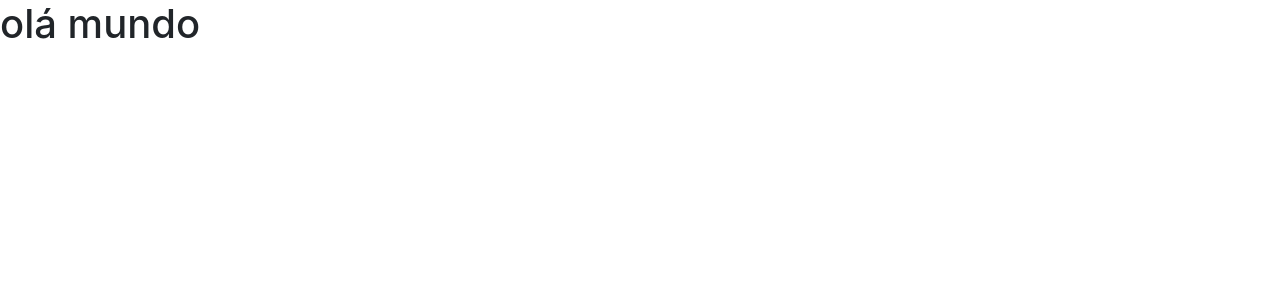
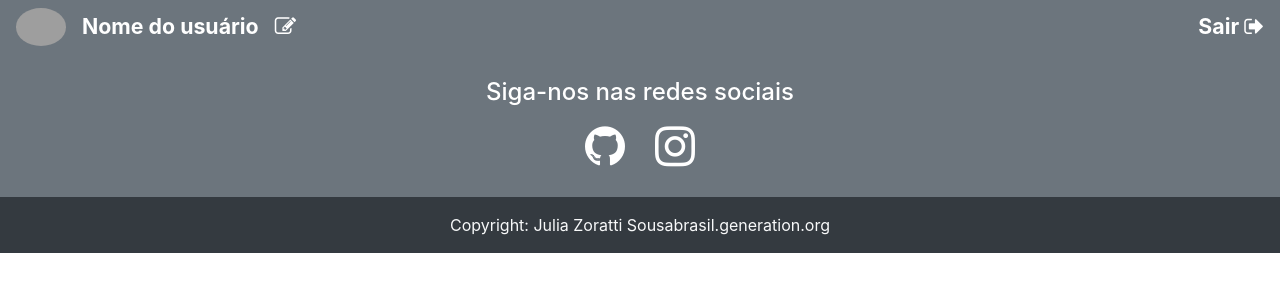
Before and after one commit to juliazoratti/blogPessoa-FrontEnd, an Angular app: page / in a window 1280 px wide. Shown: the top 300 px of the page. Built offline with nearby package versions, Linux system fonts and the light colour scheme; grey boxes are pictures that could not be loaded.

Commit message:
Menu e Rodapé

```diff
--- a/src/app/app.component.html
+++ b/src/app/app.component.html
@@ -1 +1,2 @@
-<h1>olá mundo</h1>
+<app-menu></app-menu>
+<app-rodape></app-rodape>
--- a/src/app/app.module.ts
+++ b/src/app/app.module.ts
@@ -3,10 +3,14 @@
 
 import { AppRoutingModule } from './app-routing.module';
 import { AppComponent } from './app.component';
+import { MenuComponent } from './menu/menu.component';
+import { RodapeComponent } from './rodape/rodape.component';
 
 @NgModule({
   declarations: [
-    AppComponent
+    AppComponent,
+    MenuComponent,
+    RodapeComponent
   ],
   imports: [
     BrowserModule,
--- /dev/null
+++ b/src/app/menu/menu.component.css
@@ -0,0 +1,6 @@
+.fs-16{
+    font-size: 16pt;
+}
+a{
+    cursor: pointer;
+}
--- /dev/null
+++ b/src/app/menu/menu.component.html
@@ -0,0 +1,26 @@
+<!--navbar-->
+<nav class="navbar navbar-expand-lg navbar-light bg-secondary">
+    <button class="navbar-toggler" type="button" data-toggle="collapse" data-target="#navbarSupportedContent" aria-controls="navbarSupportedContent" aria-expanded="false" aria-label="Toggle navigation">
+      <span class="navbar-toggler-icon"></span>
+    </button>
+
+    <div class="collapse navbar-collapse" id="navbarSupportedContent">
+      <ul class="navbar-nav mr-auto d-flex align-items-center">
+        <li class="nav-item active">
+          <img src="https://avatars.githubusercontent.com/u/78916393?v=4" alt = "imagem do user" width="50px" height="50px" class = "img-fluid rounded-circle"> <!--foto do usuário-->
+        </li>
+        <li class="nav-item pl-3">
+          <p class ="m-0 font-weight-bold text-white fs-16">Nome do usuário</p> <!--nome do usuário-->
+        </li>
+        <li class="nav-item pl-3">
+            <a href="">
+                <p class = "text-white fs-16 m-0"><i class="fa fa-pencil-square-o text-white fs-16"></i></p>
+            </a> <!--botão edit-->
+        </li>
+        </ul>
+        <ul class="navbar-nav ml-auto d-flex align-items-center">
+            <a class ="m-0 font-weight-bold text-white fs-16">Sair <i class="fa fa-sign-out" aria-hidden="true"></i></a>
+        </ul>
+    </div>
+  </nav>
+  <!--/navbar-->
--- /dev/null
+++ b/src/app/menu/menu.component.ts
@@ -0,0 +1,15 @@
+import { Component, OnInit } from '@angular/core';
+
+@Component({
+  selector: 'app-menu',
+  templateUrl: './menu.component.html',
+  styleUrls: ['./menu.component.css']
+})
+export class MenuComponent implements OnInit {
+
+  constructor() { }
+
+  ngOnInit(): void {
+  }
+
+}
--- /dev/null
+++ b/src/app/rodape/rodape.component.css
@@ -0,0 +1,20 @@
+ul.social-network{
+    list-style: none;
+    padding: 0px;
+}
+ul.social-network li{
+    display: inline;
+    margin: 0;
+    padding: 5px;
+}
+.fa{
+    font-size: 35pt;
+    color:white;
+    padding: 10px;
+}
+.fa-github:hover{
+    color: black;
+}
+.fa-instagram:hover{
+    color: pink;
+}
--- /dev/null
+++ b/src/app/rodape/rodape.component.html
@@ -0,0 +1,30 @@
+<footer class ="page-footer font-small bg-secondary pt-4">
+    <div class="container">
+        <div class="row">
+            <div class="col-md-12 d-flex justify-content-center">
+                <h4 class="text-white">Siga-nos nas redes sociais</h4>
+            </div>
+        </div>
+
+    <div class="row">
+        <div class="col-md-12 d-flex justify-content-center">
+            <ul class="social-network">
+                <li>
+                    <a href="https://github.com/juliazoratti/blogPessoa-FrontEnd" target="_blank" class="iconGithub">
+                        <i class="fa fa-github" aria-hidden="true"></i>
+                    </a>
+                </li>
+                <li>
+                    <a href="https://www.instagram.com/" target="_blank" class="iconInstagram">
+                        <i class="fa fa-instagram" aria-hidden="true"></i>
+                    </a>
+                </li>
+            </ul>
+        </div>
+    </div>
+</div>
+    <div class="footer-copyright bg-dark text-center py-3">
+        <span class="text-light"> Copyright: Julia Zoratti Sousa</span>
+        <a class="text-light" target="_blank" href="https://brasil.generation.org">brasil.generation.org</a>
+    </div>
+</footer>
--- /dev/null
+++ b/src/app/rodape/rodape.component.ts
@@ -0,0 +1,15 @@
+import { Component, OnInit } from '@angular/core';
+
+@Component({
+  selector: 'app-rodape',
+  templateUrl: './rodape.component.html',
+  styleUrls: ['./rodape.component.css']
+})
+export class RodapeComponent implements OnInit {
+
+  constructor() { }
+
+  ngOnInit(): void {
+  }
+
+}
--- a/src/index.html
+++ b/src/index.html
@@ -6,6 +6,7 @@
   <base href="/">
   <meta name="viewport" content="width=device-width, initial-scale=1">
   <link rel="icon" type="image/x-icon" href="favicon.ico">
+  <link rel="stylesheet" href="https://stackpath.bootstrapcdn.com/font-awesome/4.7.0/css/font-awesome.min.css">
 </head>
 <body>
   <app-root></app-root>
```
